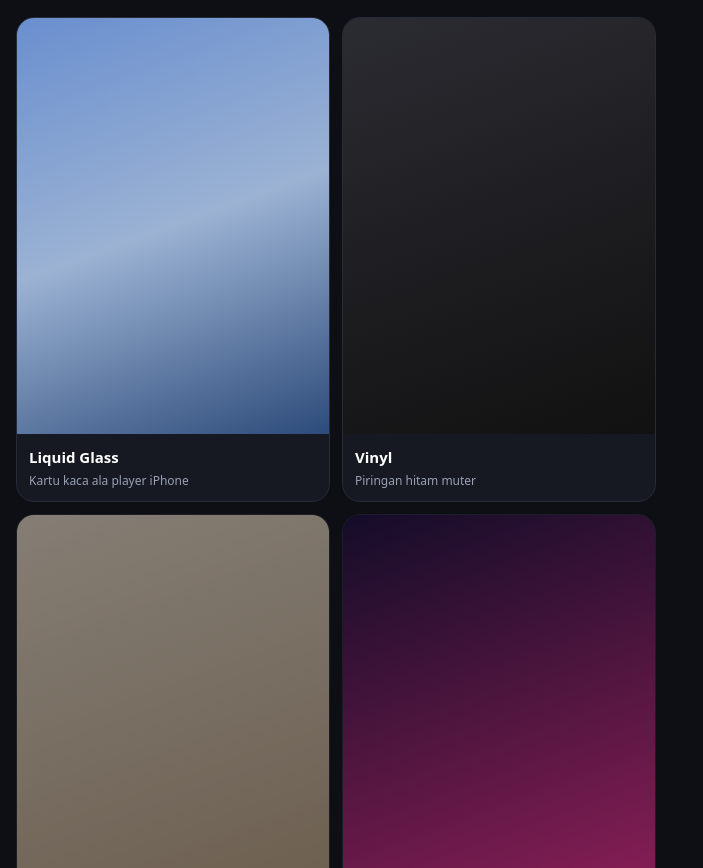
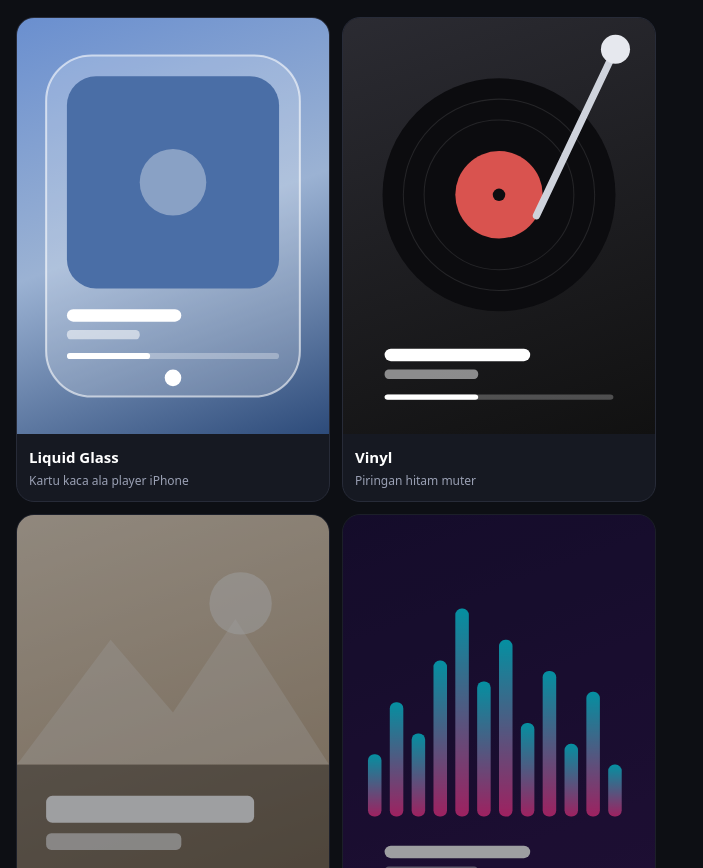
Before and after one commit to akunnpc/tamplate, a plain HTML site: page index.html in a window 1280 px wide. Shown: the part 84-952 px from the top of the page, without its empty margins (0-703 px from the left). Drawn offline with Linux system fonts and the light colour scheme.

Commit message:
Enhance card styles and add SVG templates
Updated styles for card elements and added SVG templates for music player designs.

```diff
--- a/index.html
+++ b/index.html
@@ -7,26 +7,37 @@ body{margin:0;background:#0d0f14;color:#fff;font-family:system-ui,Roboto,sans-se
 h1{font-size:22px;margin:8px 0 4px}p.s{margin:0 0 20px;color:#9aa0b4;font-size:14px}
 #g{display:grid;grid-template-columns:repeat(2,1fr);gap:12px;max-width:640px}
 .c{display:block;text-decoration:none;color:inherit;background:#161922;border:1px solid #272b38;border-radius:18px;overflow:hidden}
-.c .t{aspect-ratio:3/4;display:flex;align-items:flex-end;padding:10px}
+.c .t{position:relative;aspect-ratio:3/4;display:flex;align-items:flex-end;padding:10px;overflow:hidden}
+.c .t svg,.c .t img{position:absolute;inset:0;width:100%;height:100%}
+.c .t img{object-fit:cover}
 .c .b{padding:12px}.c b{font-size:15px}.c span{display:block;font-size:12px;color:#9aa0b4;margin-top:4px}
-.c.off{opacity:.55;pointer-events:none}
-.tag{font-size:11px;background:rgba(0,0,0,.45);padding:4px 8px;border-radius:20px}
+.c.off{opacity:.6;pointer-events:none}
+.tag{position:relative;z-index:2;font-size:11px;background:rgba(0,0,0,.55);padding:4px 8px;border-radius:20px}
 </style></head><body>
 <h1>Music Player Templates</h1>
 <p class="s">Pilih gaya kartu, upload foto + lagu, lalu render jadi video 🎬</p>
 <div id="g"></div>
 <script>
-// Template baru: bikin folder-nya, lalu tambah satu baris di sini
+var V='<svg viewBox="0 0 300 400" preserveAspectRatio="xMidYMid slice" xmlns="http://www.w3.org/2000/svg">';
+function txt(c){return '<rect x="40" y="318" width="140" height="12" rx="6" fill="'+(c||'#fff')+'"/><rect x="40" y="338" width="90" height="9" rx="4" fill="rgba(255,255,255,.5)"/><rect x="40" y="362" width="220" height="5" rx="3" fill="rgba(255,255,255,.25)"/><rect x="40" y="362" width="90" height="5" rx="3" fill="'+(c||'#fff')+'"/>'}
+function neon(){var h=[60,110,80,150,200,130,170,90,140,70,120,50],b='';h.forEach(function(v,i){b+='<rect x="'+(24+i*21)+'" y="'+(290-v)+'" width="13" height="'+v+'" rx="6" fill="url(#ng)"/>'});
+  return V+'<defs><linearGradient id="ng" x1="0" y1="1" x2="0" y2="0"><stop offset="0" stop-color="#ff2e93"/><stop offset="1" stop-color="#00e5ff"/></linearGradient></defs>'+b+txt()+'</svg>'}
+// Template baru: bikin folder-nya, lalu tambah satu baris di sini.
+// Mau pakai foto asli? Taruh preview.jpg di folder template, otomatis muncul.
 var templates=[
-  {nama:"Liquid Glass",desc:"Kartu kaca ala player iPhone",folder:"glass/",ready:true,bg:"linear-gradient(160deg,#6a8fcf,#9bb2d3 50%,#2d4b7a)"},
-  {nama:"Vinyl",desc:"Piringan hitam muter",folder:"vinyl/",ready:true,bg:"linear-gradient(160deg,#2b2b32,#111)"},
-  {nama:"Poster Minimalis",desc:"Cover full + judul gede",folder:"poster/",ready:false,bg:"linear-gradient(160deg,#e8d9c4,#b79d7c)"},
-  {nama:"Neon Visualizer",desc:"Bar gelombang audio",folder:"neon/",ready:false,bg:"linear-gradient(160deg,#1a0b3a,#ff2e93)"},
-  {nama:"Kaset Retro",desc:"Kaset pita nostalgia",folder:"kaset/",ready:false,bg:"linear-gradient(160deg,#f2c14e,#d1495b)"}
+ {nama:"Liquid Glass",desc:"Kartu kaca ala player iPhone",folder:"glass/",ready:true,bg:"linear-gradient(160deg,#6a8fcf,#9bb2d3 50%,#2d4b7a)",
+  svg:V+'<rect x="28" y="36" width="244" height="328" rx="44" fill="rgba(255,255,255,.2)" stroke="rgba(255,255,255,.6)" stroke-width="2"/><rect x="48" y="56" width="204" height="204" rx="28" fill="#4a6ea6"/><circle cx="150" cy="158" r="32" fill="rgba(255,255,255,.35)"/><rect x="48" y="280" width="110" height="12" rx="6" fill="#fff"/><rect x="48" y="300" width="70" height="9" rx="4" fill="rgba(255,255,255,.55)"/><rect x="48" y="322" width="204" height="6" rx="3" fill="rgba(255,255,255,.3)"/><rect x="48" y="322" width="80" height="6" rx="3" fill="#fff"/><circle cx="150" cy="346" r="8" fill="#fff"/></svg>'},
+ {nama:"Vinyl",desc:"Piringan hitam muter",folder:"vinyl/",ready:true,bg:"linear-gradient(160deg,#2b2b32,#111)",
+  svg:V+'<circle cx="150" cy="170" r="112" fill="#0c0c0f"/><circle cx="150" cy="170" r="92" fill="none" stroke="rgba(255,255,255,.1)"/><circle cx="150" cy="170" r="72" fill="none" stroke="rgba(255,255,255,.1)"/><circle cx="150" cy="170" r="42" fill="#d9534f"/><circle cx="150" cy="170" r="6" fill="#0d0d10"/><line x1="262" y1="30" x2="186" y2="190" stroke="#cfd3dc" stroke-width="7" stroke-linecap="round"/><circle cx="262" cy="30" r="14" fill="#e6e8ee"/>'+txt()+'</svg>'},
+ {nama:"Poster Minimalis",desc:"Cover full + judul gede",folder:"poster/",ready:false,bg:"linear-gradient(160deg,#e8d9c4,#b79d7c)",
+  svg:V+'<circle cx="215" cy="85" r="30" fill="rgba(255,255,255,.5)"/><path d="M0 240L90 120 150 190 210 100 300 240Z" fill="rgba(255,255,255,.28)"/><rect y="240" width="300" height="160" fill="rgba(0,0,0,.35)"/><rect x="28" y="270" width="200" height="26" rx="6" fill="#fff"/><rect x="28" y="306" width="130" height="16" rx="5" fill="rgba(255,255,255,.7)"/><rect x="28" y="362" width="244" height="4" rx="2" fill="rgba(255,255,255,.35)"/><rect x="28" y="362" width="100" height="4" rx="2" fill="#fff"/></svg>'},
+ {nama:"Neon Visualizer",desc:"Bar gelombang audio",folder:"neon/",ready:false,bg:"linear-gradient(160deg,#1a0b3a,#2a0f4a)",svg:neon()},
+ {nama:"Kaset Retro",desc:"Kaset pita nostalgia",folder:"kaset/",ready:false,bg:"linear-gradient(160deg,#f2c14e,#d1495b)",
+  svg:V+'<rect x="30" y="80" width="240" height="170" rx="18" fill="#2b2230"/><rect x="50" y="98" width="200" height="72" rx="8" fill="#f6e7c1"/><rect x="68" y="116" width="120" height="10" rx="5" fill="#d1495b"/><rect x="68" y="136" width="80" height="8" rx="4" fill="#9a8f78"/><circle cx="105" cy="208" r="24" fill="#111"/><circle cx="105" cy="208" r="10" fill="#ddd"/><circle cx="195" cy="208" r="24" fill="#111"/><circle cx="195" cy="208" r="10" fill="#ddd"/>'+txt()+'</svg>'}
 ];
 var g=document.getElementById('g');
 templates.forEach(function(t){
   var a=document.createElement('a');a.className='c'+(t.ready?'':' off');if(t.ready)a.href=t.folder;
-  a.innerHTML='<div class="t" style="background:'+t.bg+'">'+(t.ready?'':'<span class="tag">Segera hadir</span>')+'</div><div class="b"><b>'+t.nama+'</b><span>'+t.desc+'</span></div>';
+  a.innerHTML='<div class="t" style="background:'+t.bg+'">'+t.svg+'<img src="'+t.folder+'preview.jpg" alt="" onerror="this.remove()">'+(t.ready?'':'<span class="tag">Segera hadir</span>')+'</div><div class="b"><b>'+t.nama+'</b><span>'+t.desc+'</span></div>';
   g.appendChild(a)});
 </script></body></html>
```
